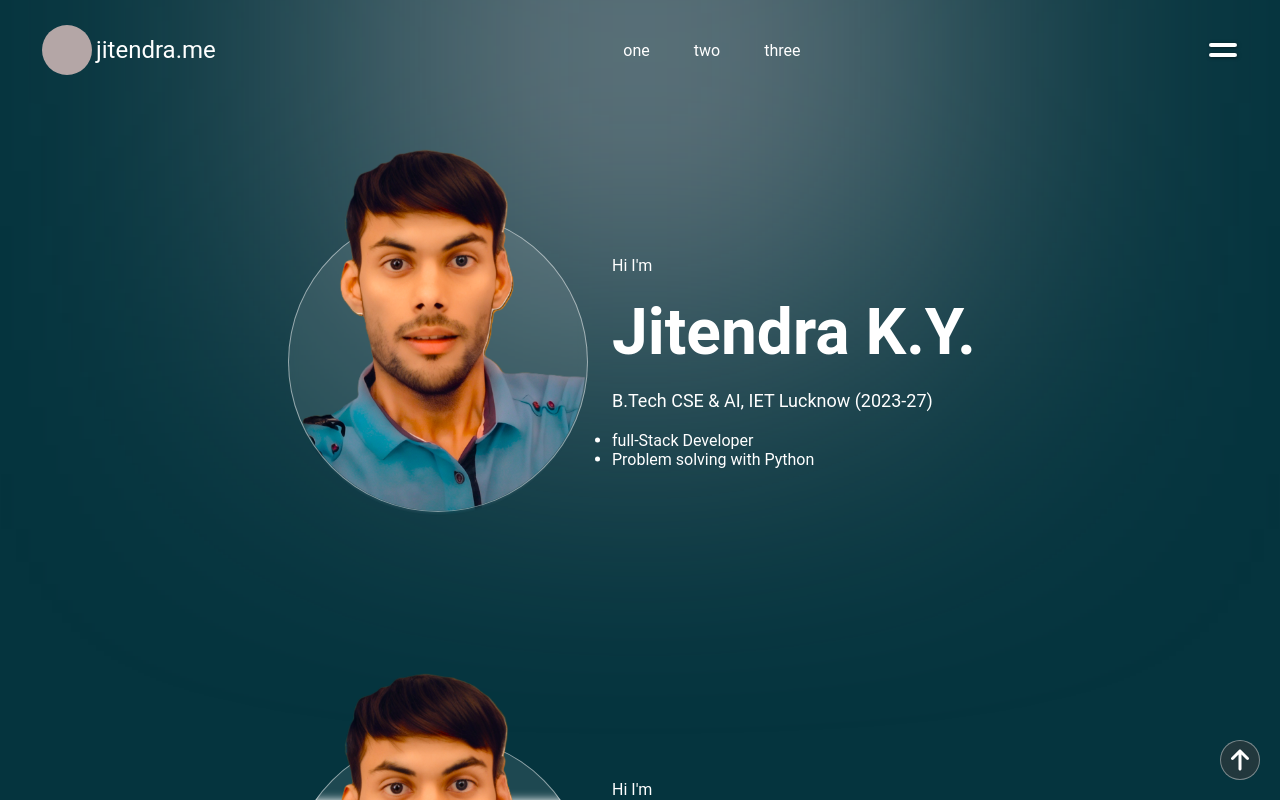
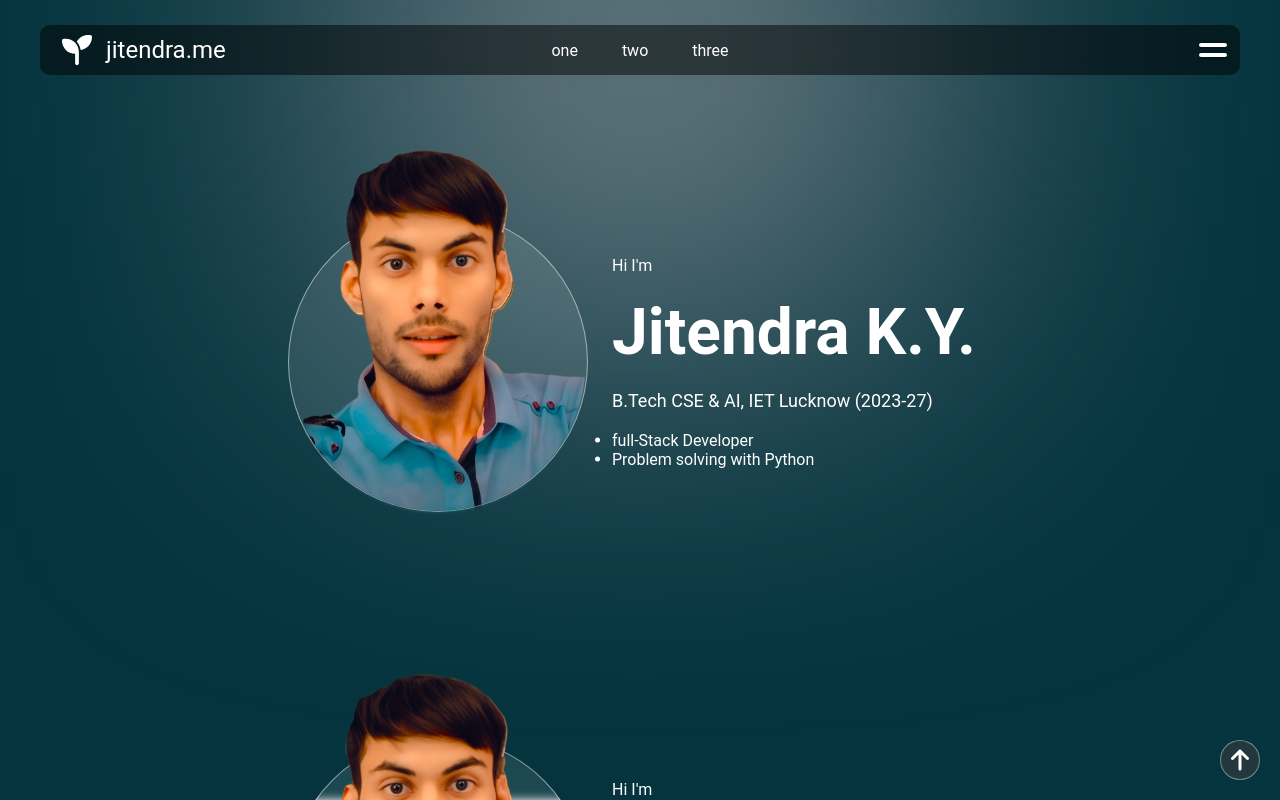
Before and after one commit to jitendra-ky/facetick, a React (Create React App) app: page / in a window 1280 px wide. Shown: the top 800 px of the page. Built offline with nearby package versions, Linux system fonts and the light colour scheme.

Commit message:
header style enhanced

```diff
--- a/src/components/Header.css
+++ b/src/components/Header.css
@@ -12,6 +12,9 @@ header {
     align-items: center;
     height: 100px;
     user-select: none;/* Prevents text selection */
+    /* position: fixed; */
+    width: 100%;
+    z-index:2;
 }
 
 .App-header .container {
@@ -22,6 +25,11 @@ header {
     display: flex;
     justify-content: space-between;
     align-items: center;
+    position: relative;
+    background: rgba(0, 0, 0, 0.5);
+    border-radius: 10px;
+    padding: 0 10px;
+    backdrop-filter: blur(10px);
 }
 
 .icon {
@@ -46,8 +54,15 @@ header {
 .App-header .left .main-logo {
     height: 50px;
     width: 50px;
-    background-color: #b4a6a6;
+    /* background-color: #b4a6a6; */
     border-radius: 50%;
+    display: flex;
+    justify-content: center;
+    align-items: center;
+}
+.main-logo .icon-style {
+    font-size: 30px;
+    color : white;
 }
 
 
@@ -57,6 +72,10 @@ header {
     justify-content: center;
     align-items: center;
     font-size: medium;
+    /* place at the center */
+    position: absolute;
+    left: 50%;
+    transform: translateX(-50%);
 }
 
 .App-header .center>div {
@@ -169,3 +188,19 @@ header {
         height: 322px;
     }
 }
+
+
+
+
+
+
+
+
+
+
+@media (max-width: 600px) {
+    /* CSS code for screens smaller than 600px goes here */
+    .App-header .center {
+        display: none;
+    }
+}
--- a/src/components/Header.jsx
+++ b/src/components/Header.jsx
@@ -1,5 +1,8 @@
 import './Header.css';
 import { useState } from 'react';
+import { FontAwesomeIcon } from '@fortawesome/react-fontawesome';
+import { faUser, faSeedling } from '@fortawesome/free-solid-svg-icons';
+
 
 function Header(props) {
     const [menuOpen, setMenuOpen] = useState(false);
@@ -17,7 +20,7 @@ function Header(props) {
     const output = (
         <header className="container">
             <div className="left">
-                <div className="main-logo"></div>
+                <div className="main-logo"><FontAwesomeIcon icon={faSeedling} className="icon-style" /></div>
                 <div className="branding">jitendra.me</div>
             </div>
             <div className="center">
```
